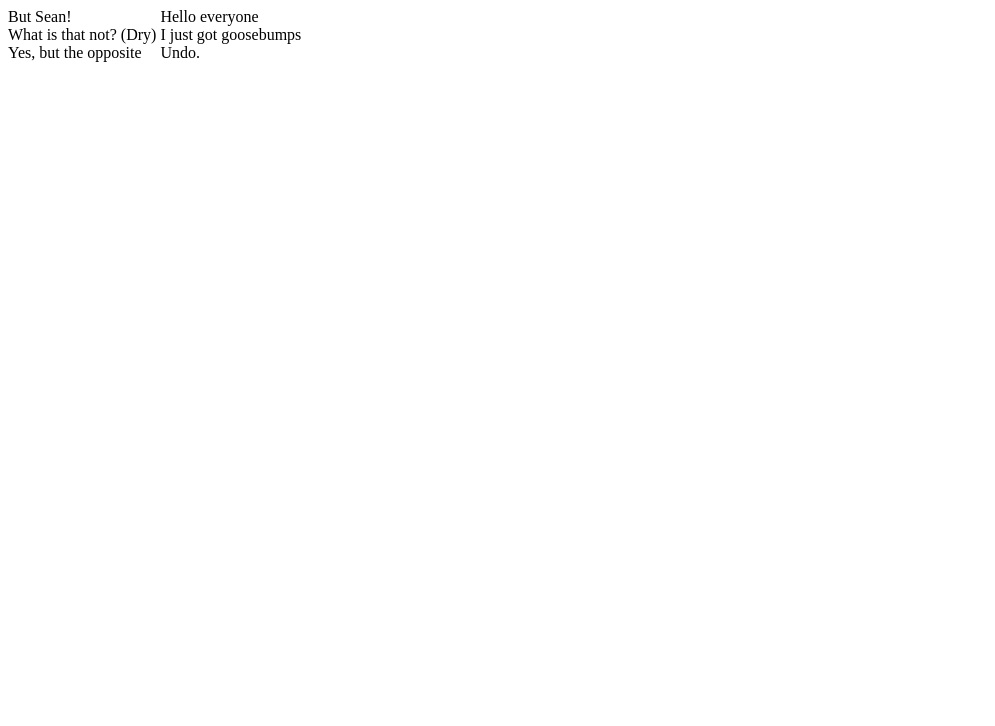
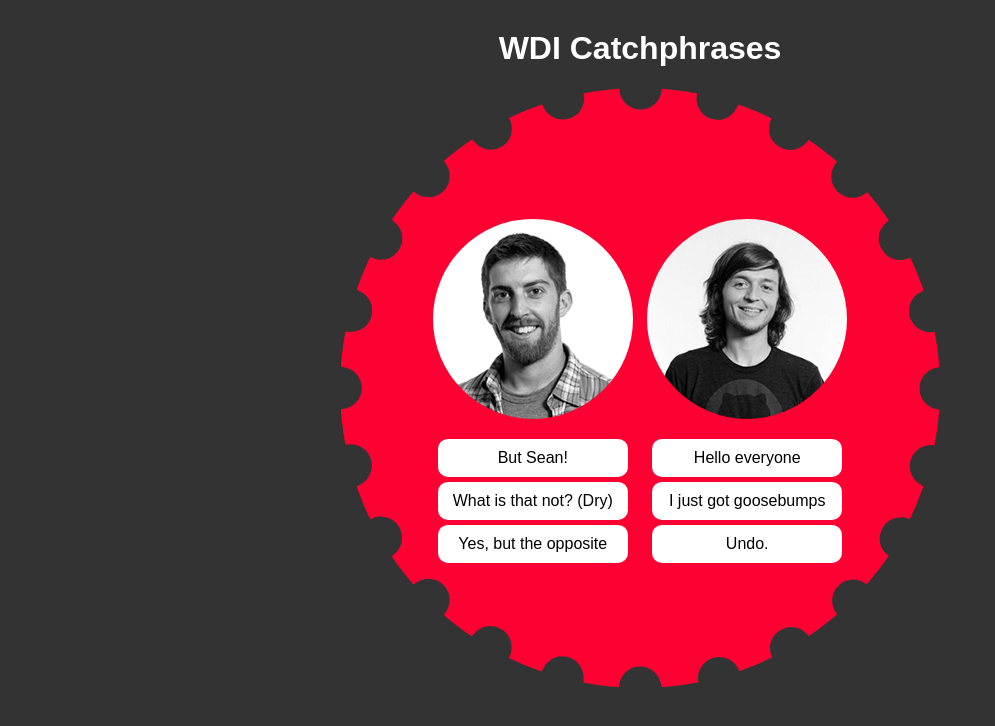
Before and after one commit to treyhoover/wdi_catchphrases, a plain HTML site: page index.html in a window 1280 px wide. Shown: the whole page, without its empty margins (0-995 px from the left). Drawn offline with nearby package versions, Linux system fonts and the light colour scheme.

Commit message:
add styling and recordings

```diff
--- a/css/styles.css
+++ b/css/styles.css
@@ -2,6 +2,70 @@
 	box-sizing: border-box;
 }
 
+body {
+	font-family: sans-serif;
+	background: #333;
+}
+
+body>h1 {
+	margin-top: 30px;
+	color: #fff;
+	text-align: center;
+}
+
+.people {
+	padding: 0;
+	margin: auto;
+	text-align: center;
+	width: 600px;
+	height: 600px;
+	background: url('../img/ga_circle.svg');
+	background-size: contain;
+	border-radius: 100%;
+}
+
 .person {
 	display: inline-block;
+	position: relative;
+  top: 50%;
+  -webkit-transform: translateY(-50%);
+  -ms-transform: translateY(-50%);
+  transform: translateY(-50%);
+  margin: 5px;
 }
+
+.headshot {
+	height: 200px;
+	width: 200px;
+	border-radius: 100%;
+	background-size: cover;
+	margin-bottom: 1.2em;
+}
+
+.sean .headshot {
+	background: url('../img/sean.jpeg');
+}
+
+.jesse .headshot {
+	background: url('../img/jesse.jpeg');
+}
+
+.sound {
+	cursor: pointer;
+	background: #fff;
+	margin: 5px;
+	padding: 10px;
+	border-radius: 10px;
+}
+
+.sound:hover {
+	background: #000;
+	color: #fff;
+}
+
+.sound:active {
+	-webkit-box-shadow: 0 0 10px 0px rgba(0,0,0,0.75);
+	-moz-box-shadow: 0 0 10px 0px rgba(0,0,0,0.75);
+	box-shadow: 0 0 10px 0px rgba(0,0,0,0.75);
+	transform: translate(2px,2px)
+}
--- a/index.html
+++ b/index.html
@@ -6,16 +6,22 @@
 </head>
 <body>
 
+	<h1>WDI Catchphrases</h1>
+
+	<div class="people">
 		<div class="person sean">
-		<div class="sound" data-person="sean" data-file="camera-click">But Sean!</div>
-		<div class="sound" data-person="sean" data-file="camera-click">What is that not? (Dry)</div>
-		<div class="sound" data-person="sean" data-file="camera-click">Yes, but the opposite</div>
+			<div class="headshot"></div>
+			<div class="sound" data-person="sean" data-file="but_sean">But Sean!</div>
+			<div class="sound" data-person="sean" data-file="what_is_that_not">What is that not? (Dry)</div>
+			<div class="sound" data-person="sean" data-file="yes_but_opposite">Yes, but the opposite</div>
 		</div>
 
 		<div class="person jesse">
+			<div class="headshot"></div>
 			<div class="sound" data-person="jesse" data-file="hello_everyone">Hello everyone</div>
 			<div class="sound" data-person="jesse" data-file="goosebumps">I just got goosebumps</div>
 			<div class="sound" data-person="jesse" data-file="undo">Undo.</div>
+		</div>
 	</div>
 
 	<script type="text/javascript" src="https://cdnjs.cloudflare.com/ajax/libs/jquery/2.1.3/jquery.js"></script>
--- a/js/app.js
+++ b/js/app.js
@@ -7,7 +7,9 @@ var Sound = function(fname) {
 }
 
 var sean = {
-	'camera-click': new Sound('sean/camera-click')
+	'but_sean': new Sound('sean/but_sean'),
+	'what_is_that_not': new Sound('sean/what_is_that_not'),
+	'yes_but_opposite': new Sound('sean/yes_but_opposite')
 }
 
 var jesse = {
```
Also changed, not shown: img/ga_circle.svg (added), img/jesse.jpeg (added), img/sean.jpeg (added), 8 other files. Lines whose indentation alone changed are shown as unchanged.
